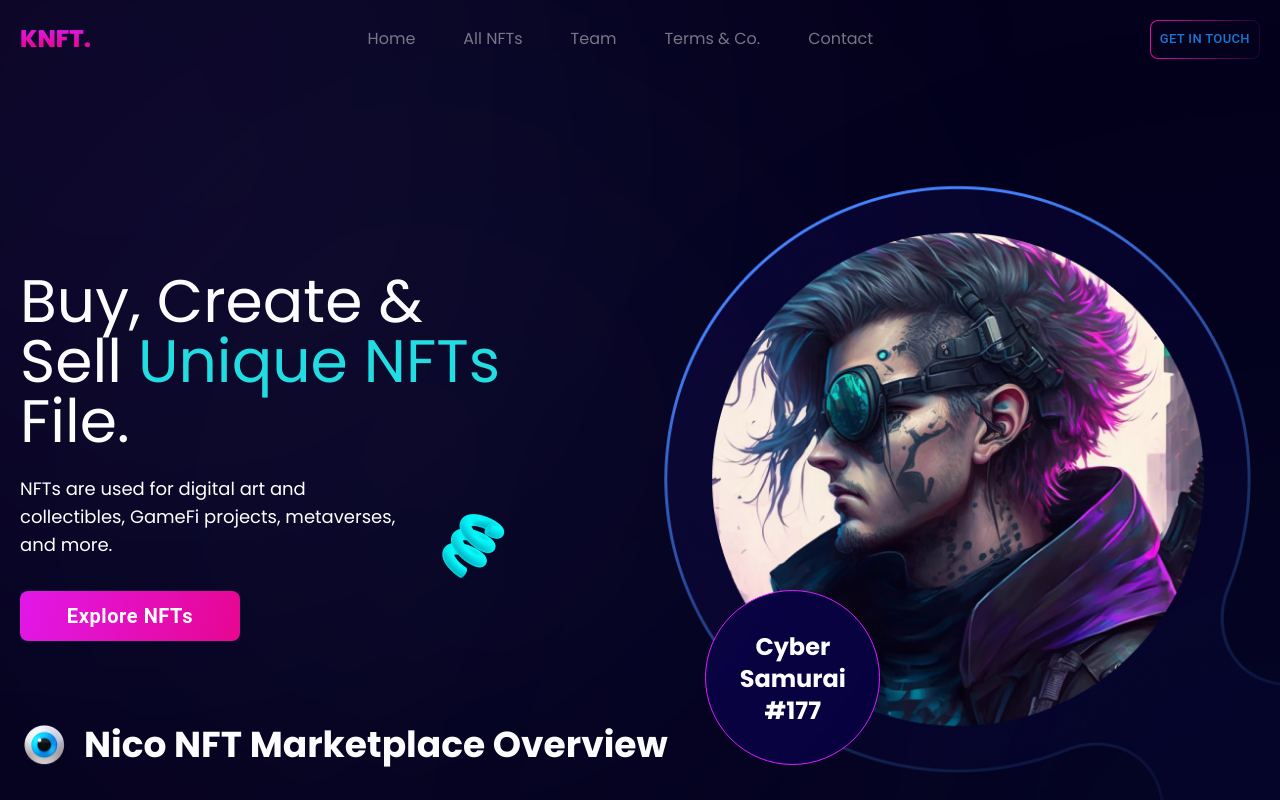
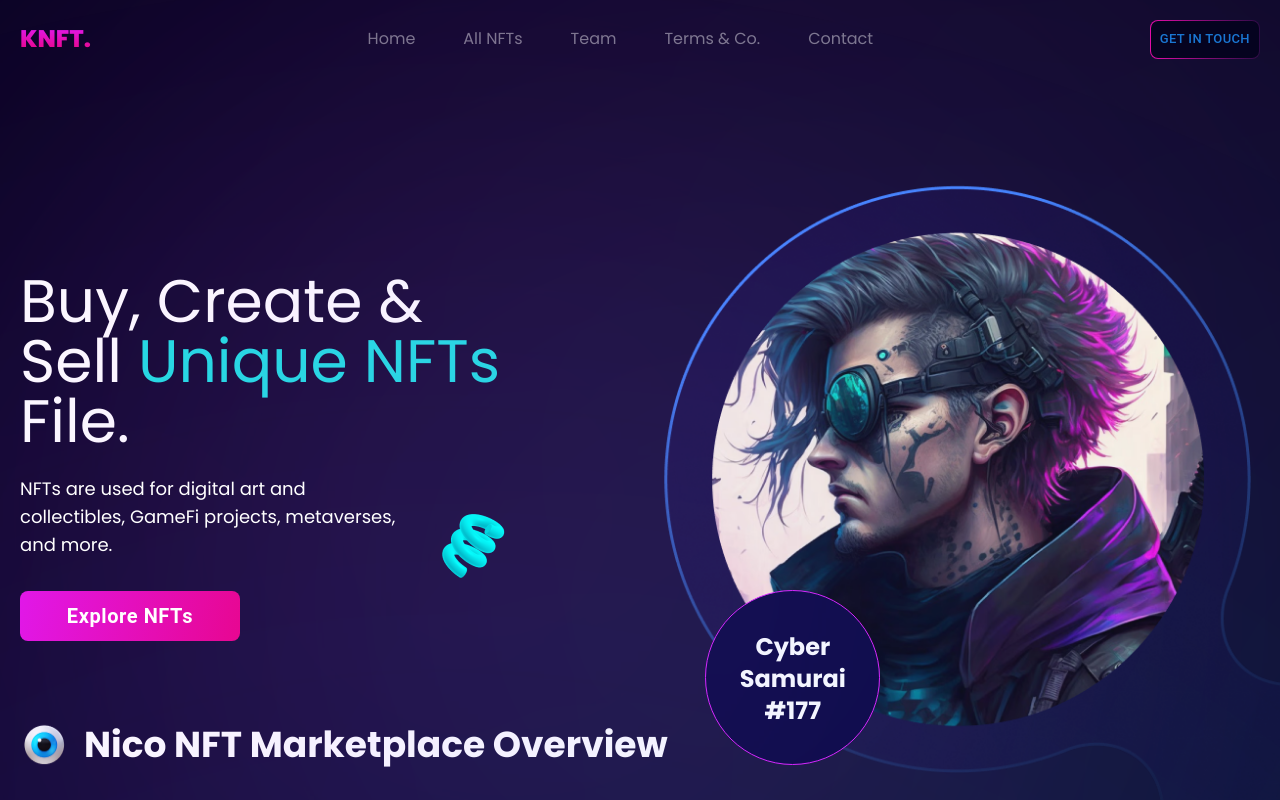
Before and after one commit to Virab-Maestro/crypto, a Next.js app: page / in a window 1280 px wide. Shown: the top 800 px of the page. Built offline with nearby package versions, Linux system fonts and the light colour scheme.

Commit message:
update: home section 1.0

```diff
--- a/app/layout.tsx
+++ b/app/layout.tsx
@@ -31,11 +31,10 @@ export default function RootLayout({
 
           <div className="hidden absolute -z-10 top-[4%] md:top-[3%] lg:top-[4%] xl:top-[6%] 2xl:top-[3%] -right-[1%] 2xl:right-[0%] sm:block">
             <div className="relative">
-              <img className="w-[500px] md:w-[600px] lg:w-[750px] 2xl:w-[870px] " src="/images/home_img.png" alt="" />
+              <img className="w-[500px] md:w-[600px] lg:w-[750px] 2xl:w-[870px] " src="/images/home_img.png" alt="home_img" />
               <div className="absolute top-[47%] right-[48%] xl:right-[55%] text-xl xl:text-2xl text-center font-bold bg-[#07003E] w-[135px] h-[135px] xl:w-[175px] xl:h-[175px] rounded-full py-6 xl:py-10 px-4 border border-[#DF1CFF] ">Cyber Samurai #177</div>
             </div>
           </div>
-
         </div>
       </body>
     </html>
--- a/app/page.module.scss
+++ b/app/page.module.scss
@@ -3,41 +3,35 @@
         content: '';
         position: absolute;
         z-index: -10;
+        filter: blur(250px);
+        border-radius: 50%;
     };
     &::before{
-        // width: 2500px;
-        // height: 2500px;
         width: 800px;
         height: 800px;
-        border-radius: 50%;
         top: -35%;
         left: -25%;
         background: conic-gradient(from 180deg at 50% 50%, rgba(217, 217, 217, 0.10) 0deg, rgba(41, 127, 255, 0.10) 0.035999999090563506deg, rgba(191, 56, 255, 0.10) 78.75deg, rgba(207, 104, 255, 0.10) 187.49999284744263deg, rgba(40, 203, 255, 0.10) 268.1250071525574deg, rgba(225, 161, 255, 0.10) 360deg);
-        filter: blur(250px);
     }
     &::after{
-        // width: 2500px;
-        // height: 2500px;
         width: 800px;
         height: 800px;
-        border-radius: 50%;
         top: 40%;
         right: -35%;
         background: conic-gradient(from 180deg at 50% 50%, rgba(141, 255, 27, 0.06) 0deg, rgba(41, 127, 255, 0.06) 0.035999999090563506deg, rgba(56, 112, 255, 0.06) 97.50000357627869deg, rgba(15, 123, 251, 0.06) 187.49999284744263deg, rgba(0, 194, 255, 0.06) 283.1249928474426deg, rgba(225, 161, 255, 0.06) 360deg);
-        filter: blur(250px);
     };
 
     &__dec-1{
         &::before{
             content: "";
-            height: 85px;
-            width: 85px;
+            height: 65px;
+            width: 65px;
             background-image: url('../public/images/home_dec_1.png');
             background-repeat: no-repeat;
             background-size: cover;
             position: absolute;
-            top: 35%;
-            left: 85%;
+            top: 45%;
+            left: 70%;
         }
     }
 
@@ -56,17 +50,63 @@
     }
 }
 
+@media(min-width: 640px){
+    .home{
+        &::before{
+            width: 1200px;
+            height: 1200px;
+        }
+        &::after{
+            width: 1000px;
+            height: 1500px;
+        };
+        &__title{
+            &::after{
+                width: 500px;
+                height: 500px;
+            }
+        }
+    }
+
+}
+
 @media(min-width: 1024px){
+    .home{
+        &::before{
+            width: 1600px;
+            height: 1600px;
+        }
+        &::after{
+            width: 1700px;
+            height: 2000px;
+        };
+        &__title{
+            &::after{
+                top: -70%;
+                left: 15%;
+                right: unset;
+                width: 700px;
+                height: 700px;
+            }
+        }
+        &__dec-1{
+            &::before{
+                height: 85px;
+                width: 85px;
+                top: 62%;
+                left: unset;
+                left: 85%;
+            }
+        }
+    }
+}
+
+@media(min-width: 1280px){
     .home{
         &__dec-1{
             &::before{
-                // content: "";
-                // height: 85px;
-                // width: 85px;
-                // background-image: url('../public/images/home_dec_1.png');
-                // background-repeat: no-repeat;
-                // background-size: cover;
-                // position: absolute;
+                height: 85px;
+                width: 85px;
                 top: 35%;
                 left: unset;
                 right: -30%;
@@ -74,3 +114,18 @@
         }
     }
 }
+
+@media(min-width: 1024px){
+    .home{
+        &::before, &::after{
+            width: 2500px;
+            height: 2500px;
+        }
+        &__title{
+            &::after{
+                width: 950px;
+                height: 850px;
+            }
+        }
+    }
+}
--- a/app/page.tsx
+++ b/app/page.tsx
@@ -14,35 +14,26 @@ export default function Home() {
         <div>
           <div className="flex items-center gap-4 mb-8">
             <img className="w-9 h-9 lg:w-12 lg:h-12" src='/images/home_dec_2.png' alt="dec" />
-            <div className="font-bold capitalize max-w-[230px] md:max-w-full lg:text-4xl">Nico NFT Marketplace Overview</div>
+            {/* Worked with this part, changed: md,lg:max-w */}
+            <div className="font-bold capitalize max-w-[230px] md:max-w-[300px] lg:max-w-full lg:text-4xl">Nico NFT Marketplace Overview</div>
           </div>
 
-          <div className="flex flex-nowrap flex-col items-center gap-y-5 text-center lg:text-left xs:flex-row xs:gap-y-0 xs:gap-x-5 xs:items-start lg:gap-x-8">
+          {/* Worked with this part, changed: flex gap, fontSize */}
+          <div className="flex items-start lg:text-left gap-x-4 xs:gap-x-5 lg:gap-x-8">
             <div>
-              <div className="pb-2 opacity-75 xs:text-lg lg:text-xl">World Arts</div>
-              <div className="text-3xl xs:text-xl lg:text-4xl text-nowrap">30.000 +</div>
+              <div className="pb-2 opacity-75 text-base xs:text-lg lg:text-xl">World Arts</div>
+              <div className="text-lg xs:text-xl lg:text-4xl text-nowrap">30.000 +</div>
             </div>
             <div>
-              <div className="pb-2 opacity-75 xs:text-lg lg:text-xl">Digital Artists</div>
-              <div className="text-3xl xs:text-xl lg:text-4xl text-nowrap">17.000 +</div>
+              <div className="pb-2 opacity-75 text-base xs:text-lg lg:text-xl">Digital Artists</div>
+              <div className="text-lg xs:text-xl lg:text-4xl text-nowrap">17.000 +</div>
             </div>
             <div>
-              <div className="pb-2 opacity-75 xs:text-lg lg:text-xl">Live Auctions</div>
-              <div className="text-3xl xs:text-xl lg:text-4xl text-nowrap">22.000 +</div>
+              <div className="pb-2 opacity-75 text-base xs:text-lg lg:text-xl">Live Auctions</div>
+              <div className="text-lg xs:text-xl lg:text-4xl text-nowrap">22.000 +</div>
             </div>
-            {/* <div>
-              <div className="pb-2 opacity-75 xs:text-lg lg:text-xl">Unique Products</div>
-              <div className="text-3xl xs:text-xl lg:text-4xl text-nowrap">50.000 +</div>
-            </div> */}
           </div>
         </div>
-
-        {/* <div className="hidden absolute -z-10 -top-[10%] xl:-top-[5%] -right-[50px] sm:block">
-          <div className="relative">
-            <img className="w-[500px] md:w-[600px] lg:w-[750px]" src="/images/home_img.png" alt="" />
-            <div className="absolute top-[47%] right-[48%] xl:right-[55%] text-xl xl:text-2xl text-center font-bold bg-[#07003E] w-[135px] h-[135px] xl:w-[175px] xl:h-[175px] rounded-full py-10 px-4 border border-[#DF1CFF] ">Cyber Samurai #177</div>
-          </div>
-        </div> */}
       </section>
   );
 }
```
